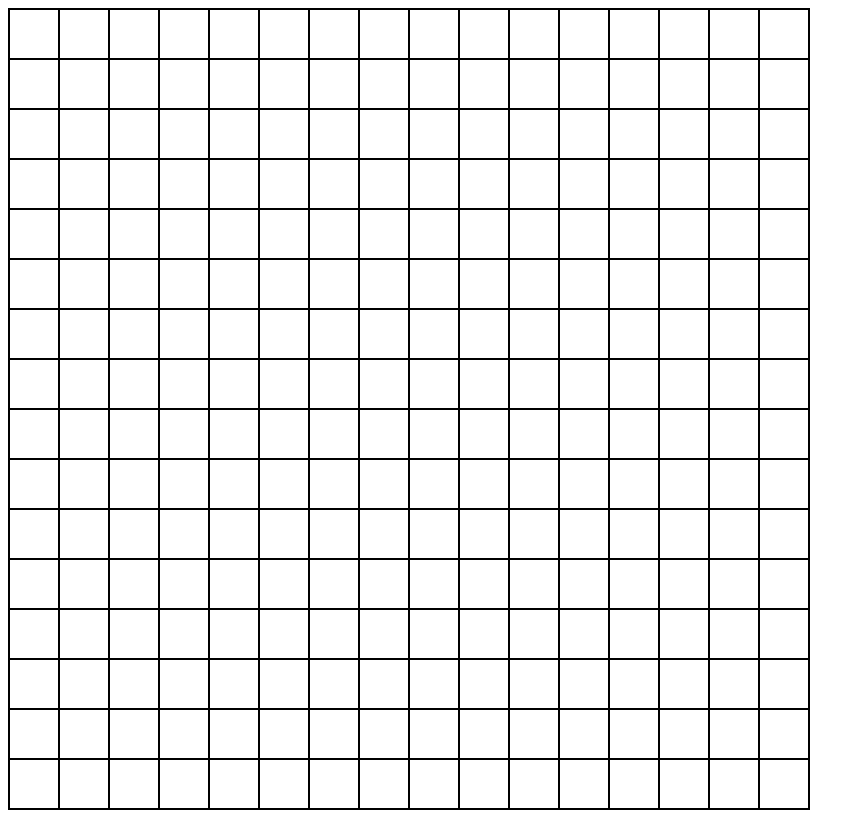
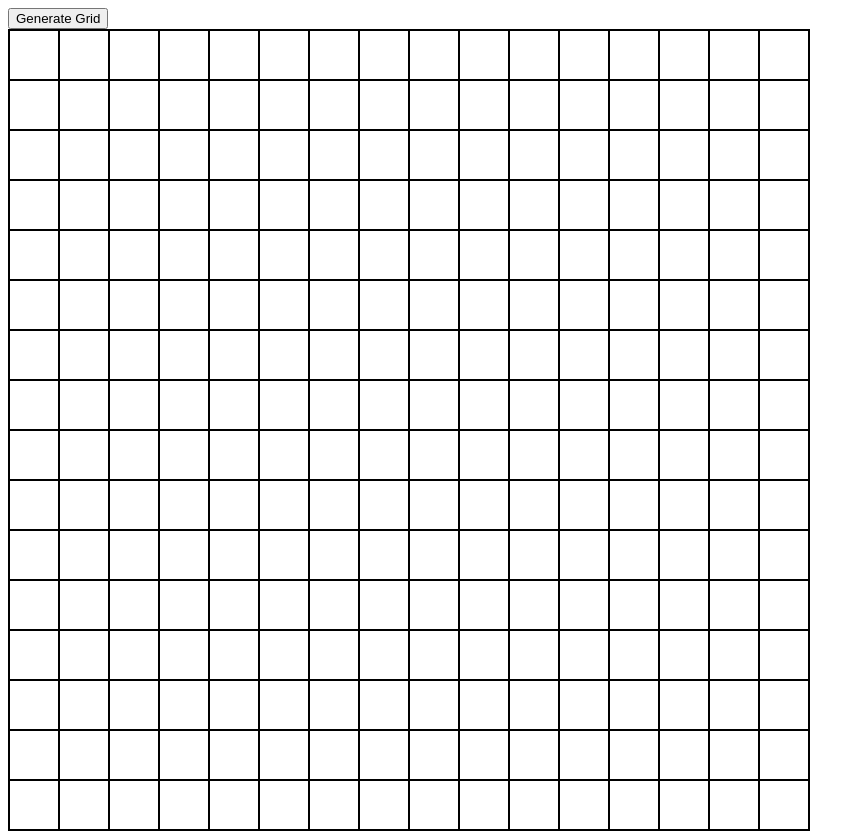
Before and after one commit to pattang192/etch-a-sketch, a plain HTML site: page index.html in a window 1280 px wide. Shown: the whole page, without its empty margins (0-865 px from the left). Before the commit the page ends 818 px from the top, so only its background shows below. Drawn offline with Linux system fonts and the light colour scheme.

Commit message:
Add grid generation button to user interface

```diff
--- a/index.html
+++ b/index.html
@@ -8,6 +8,7 @@
     <title>Etch-a-Sketch</title>
 </head>
 <body>
+    <button>Generate Grid</button>
     <div class="grid"></div>
 </body>
 </html>
```
